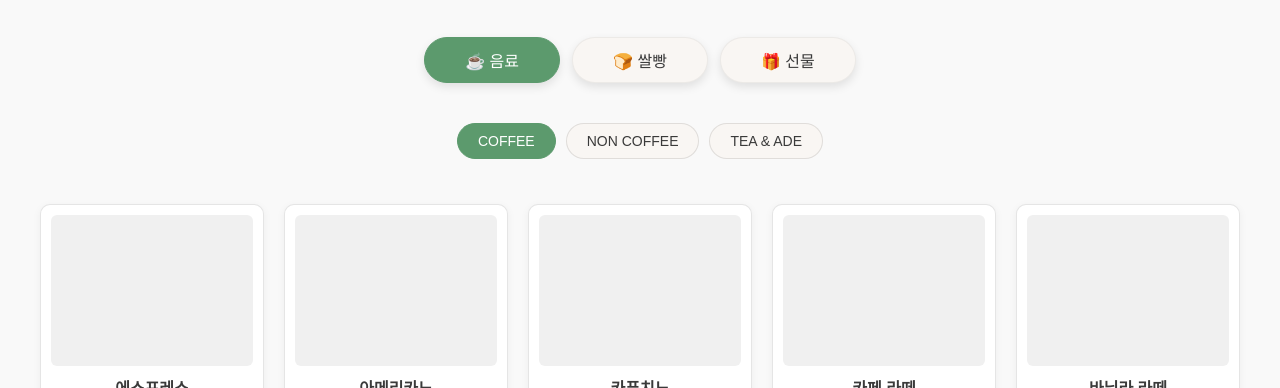
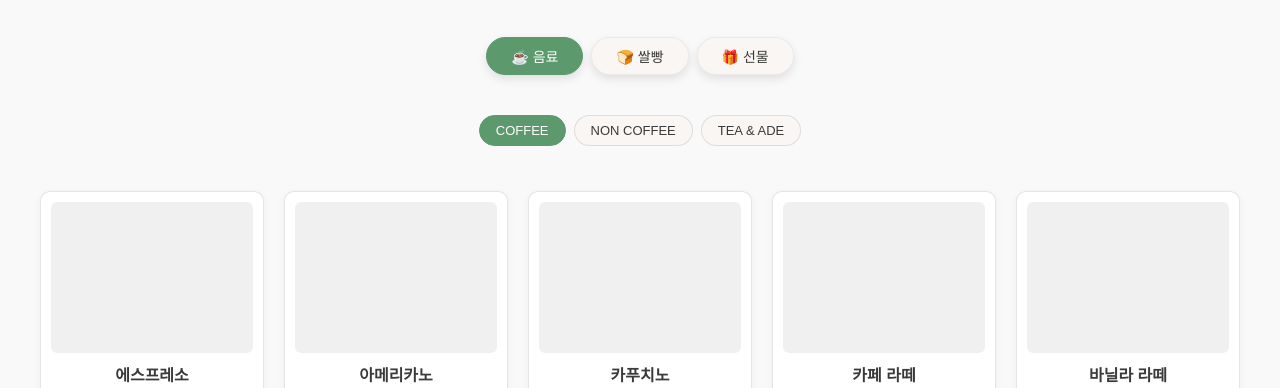
Before and after one commit to JHMOO/JHMOO.github.io, a plain HTML site: page index.html in a window 1280 px wide. Shown: the part 712-1100 px from the top of the page. Drawn offline with Linux system fonts and the light colour scheme.

Commit message:
Add files via upload

```diff
--- a/styles.css
+++ b/styles.css
@@ -183,7 +183,7 @@ body {
   display: flex;
   justify-content: center;
   margin-bottom: 30px;
-  gap: 12px;
+  gap: 8px;
   flex-wrap: wrap;
 }
 
@@ -192,9 +192,9 @@ body {
   background-color: var(--bg-light);
   color: var(--text-primary);
   border: 1px solid rgba(0, 0, 0, 0.05);
-  padding: 10px 40px;
+  padding: 8px 24px;
   font-weight: 500;
-  font-size: 16px;
+  font-size: 14px;
   border-radius: 50px;
   white-space: nowrap;
 }
@@ -210,7 +210,7 @@ body {
   grid-column: 1 / -1;
   display: flex;
   justify-content: center;
-  gap: 10px;
+  gap: 8px;
   margin-bottom: 15px;
   flex-wrap: wrap;
 }
@@ -219,15 +219,15 @@ body {
   background-color: var(--bg-light);
   color: var(--text-primary);
   border: 1px solid rgba(0, 0, 0, 0.1);
-  padding: 10px 20px;
-  font-size: 14px;
+  padding: 8px 16px;
+  font-size: 13px;
   font-weight: 500;
   border-radius: 50px;
   cursor: pointer;
   transition: all 0.3s ease;
   white-space: nowrap;
   line-height: 1;
-}
+}}
 
 .sub-tab-btn:hover {
   background-color: #e8e4df;
```
